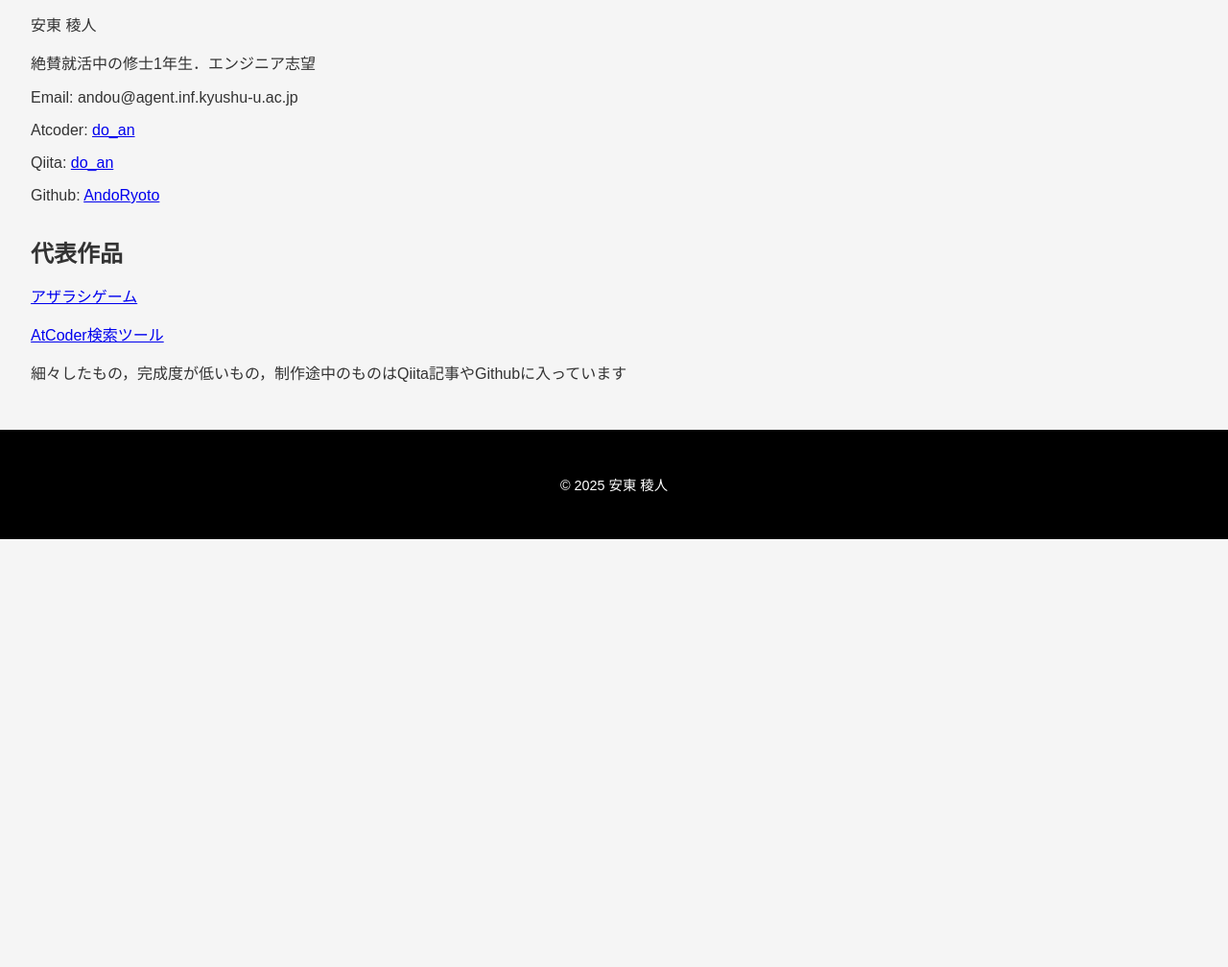
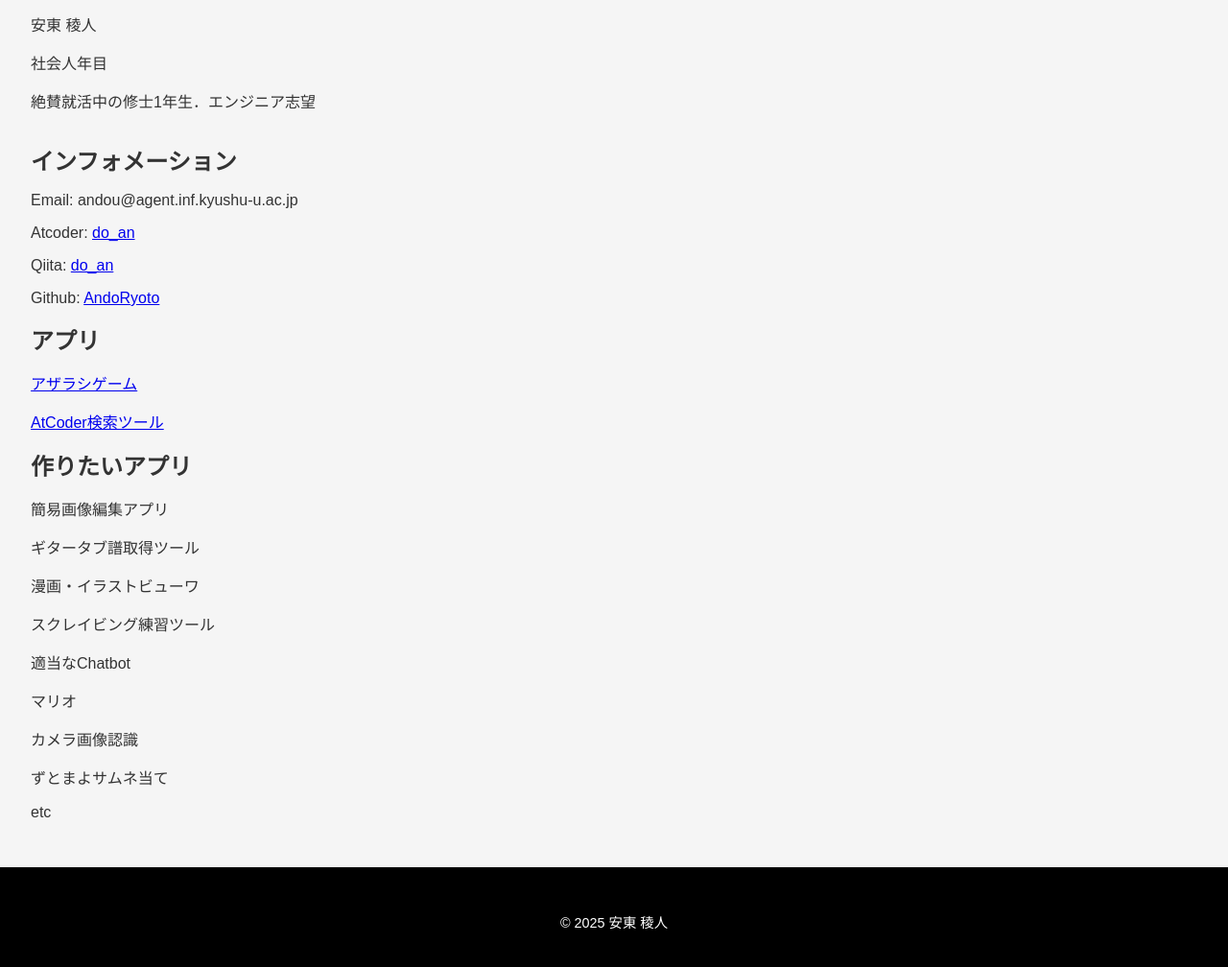
Before and after one commit to AndoRyoto/WebApplication, a plain HTML site: page portfolio/index.html in a window 1280 px wide. Shown: the part 196-1204 px from the top of the page at 96% size. Before the commit the page ends 800 px from the top, so only its background shows below. Drawn offline with nearby package versions, Linux system fonts and the light colour scheme.

Commit message:
ポートフォリオ修正

```diff
--- a/portfolio/index.html
+++ b/portfolio/index.html
@@ -3,19 +3,24 @@
 <head>
     <meta charset="UTF-8">
     <meta name="viewport" content="width=device-width, initial-scale=1.0">
-    <title>自己紹介</title>
+    <title>初めてのWebページ</title>
     <link rel="stylesheet" href="style.css">
 </head>
 <body>
     <div id="app">
         <header>
-            <h1>ポートフォリオ</h1>
+            <h1>Vue.jsの練習</h1>
         </header>
         <main>
             <section class="about">
                 <h2>自己紹介</h2>
                 <p>{{ name }}</p>
+                <p>社会人{{workYear}}年目</p>
                 <p>{{ about }}</p>
+            </section>
+
+            <section class="information">
+                <h2>インフォメーション</h2>
                 <p>Email: {{ email }}</p>
                 <p>Atcoder: <a href="https://atcoder.jp/users/do_an" target="_blank">do_an</a></p>
                 <p>Qiita: <a href="https://qiita.com/do_an" target="_blank">do_an</a></p>
@@ -23,15 +28,23 @@
             </section>
 
             <section class="contents">
-                <h2>代表作品</h2>
+                <h2>アプリ</h2>
                 <p><a href="https://andoryoto.github.io/WebApplication/azarashi_game/" target="_blank">アザラシゲーム</a></p>
                 <p><a href="https://andoryoto.github.io/WebApplication/searchapp/" target="_blank">AtCoder検索ツール</a></p>
-                <!-- <p><a href="https://andoryoto.github.io/WebApplication/ブロック崩し/lesson01.html" target="_blank">ブロック崩し</a></p> -->
-                <p>細々したもの，完成度が低いもの，制作途中のものはQiita記事やGithubに入っています</p>
-
             </section>
 
-
+            <section class="contents">
+                <h2>作りたいアプリ</h2>
+                <p>簡易画像編集アプリ</p>
+                <p>ギタータブ譜取得ツール</p>
+                <p>漫画・イラストビューワ</p>
+                <p>スクレイビング練習ツール</p>
+                <p>適当なChatbot</p>
+                <p>マリオ</p>
+                <p>カメラ画像認識</p>
+                <p>ずとまよサムネ当て</p>
+                <p>etc</p>
+            </section>
 
 
         </main>
```
